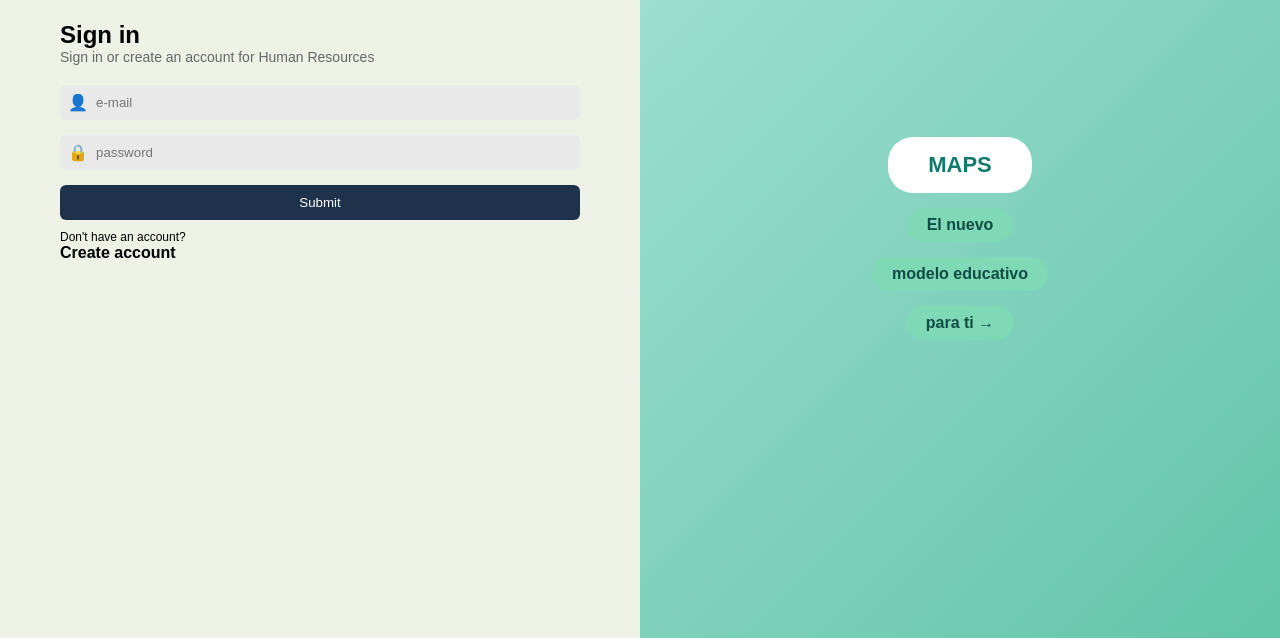
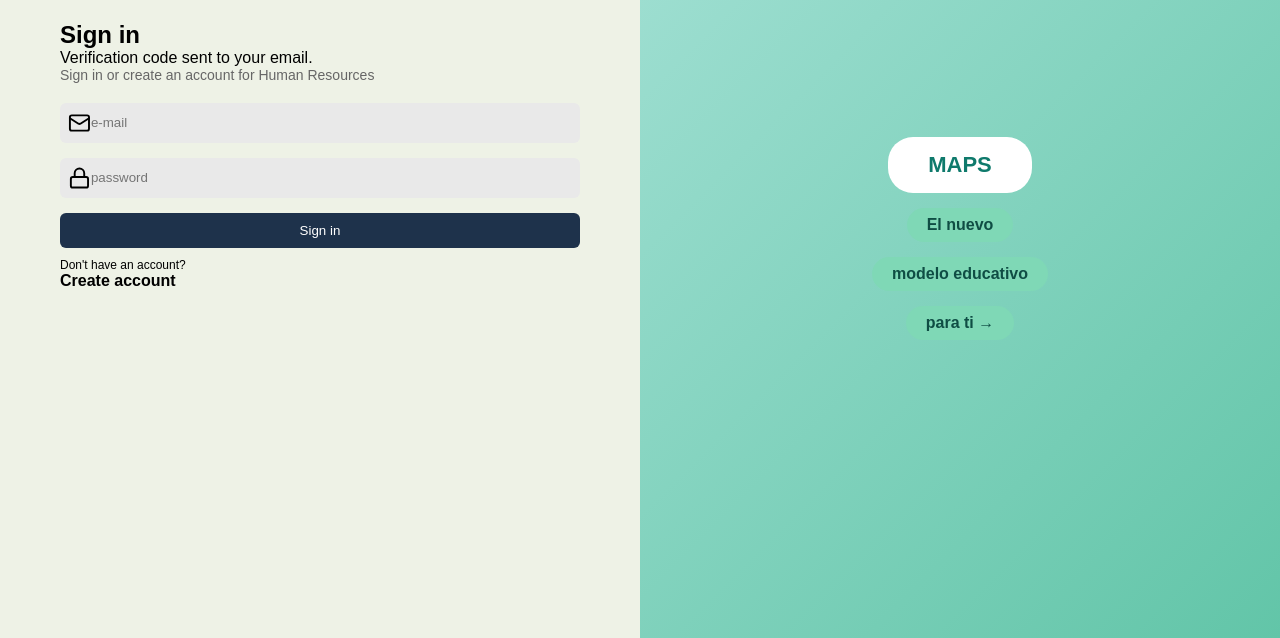
Before and after one commit to AL07149571/academic-hiring-platform-AHP-, a plain HTML site: page login.html in a window 1280 px wide. Shown: the part 162-800 px from the top of the page. Drawn offline with nearby package versions, Linux system fonts and the light colour scheme.

Commit message:
Enhance login page with verification message and scripts

```diff
--- a/login.html
+++ b/login.html
@@ -1,6 +1,7 @@
 <!DOCTYPE html>
 <html lang="en">
 <head>
+  <script src="https://unpkg.com/lucide@latest"></script>
   <meta charset="UTF-8">
   <title>AHP - Sign In</title>
   <link rel="stylesheet" href="styles.css">
@@ -14,23 +15,25 @@
       <img src="logo.png" class="logo">
 
       <h2>Sign in</h2>
+      <div id="verification-message" class="success-message">
+  Verification code sent to your email.
+</div>
       <p class="subtitle">
         Sign in or create an account for Human Resources
       </p>
 
       <form class="login-form">
-
 <div class="input-group">
-          <span class="icon">👤</span>
+  <i data-lucide="mail" class="input-icon"></i>
   <input type="email" placeholder="e-mail">
 </div>
-
 <div class="input-group">
-          <span class="icon">🔒</span>
+  <i data-lucide="lock" class="input-icon"></i>
   <input type="password" placeholder="password">
 </div>
-
-        <button class="submit-btn">Submit</button>
+        <button type="button" class="submit-btn" onclick="login()">
+  Sign in
+</button>
 
       </form>
 
@@ -52,6 +55,40 @@
     </div>
 
   </div>
+<script> lucide.createIcons()</script>
+<script>
+if (localStorage.getItem("verificationMessage") === "true") {
+  document.getElementById("verification-message").style.display = "block";
+  localStorage.removeItem("verificationMessage");
+}
+</script>
+<script>
+function login() {
 
+  const email = document.querySelector('input[type="email"]').value;
+  const password = document.querySelector('input[type="password"]').value;
+
+  if (!email || !password) {
+    alert("Please enter email and password");
+    return;
+  }
+
+  const verified = localStorage.getItem("emailVerified");
+
+  if (verified === "true") {
+
+    // Activar animación
+    document.body.classList.add("fade-out");
+
+    // Esperar animación y redirigir
+    setTimeout(() => {
+      window.location.href = "dashboard.html";
+    }, 600);
+
+  } else {
+    alert("You must verify your email first.");
+  }
+}
+</script>
 </body>
 </html>
```
Lines whose indentation alone changed are shown as unchanged.
